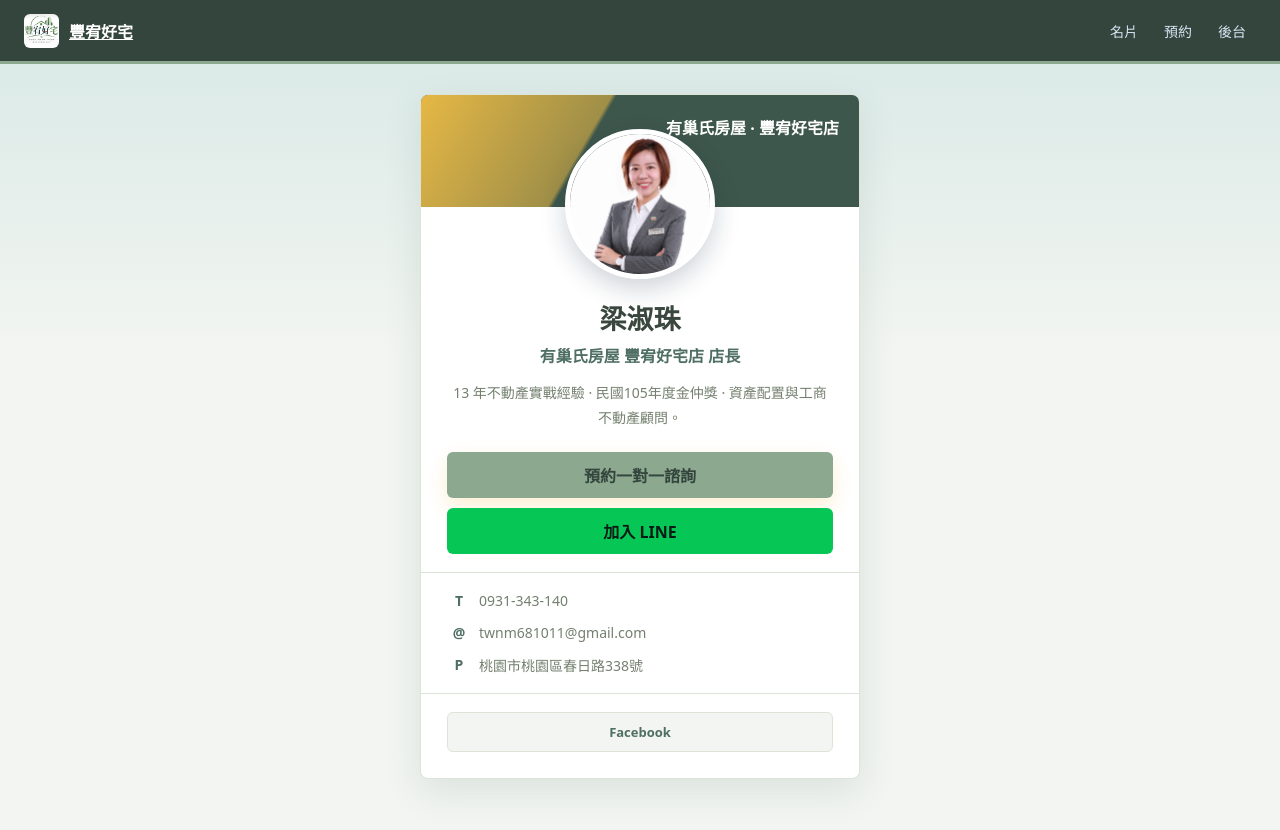
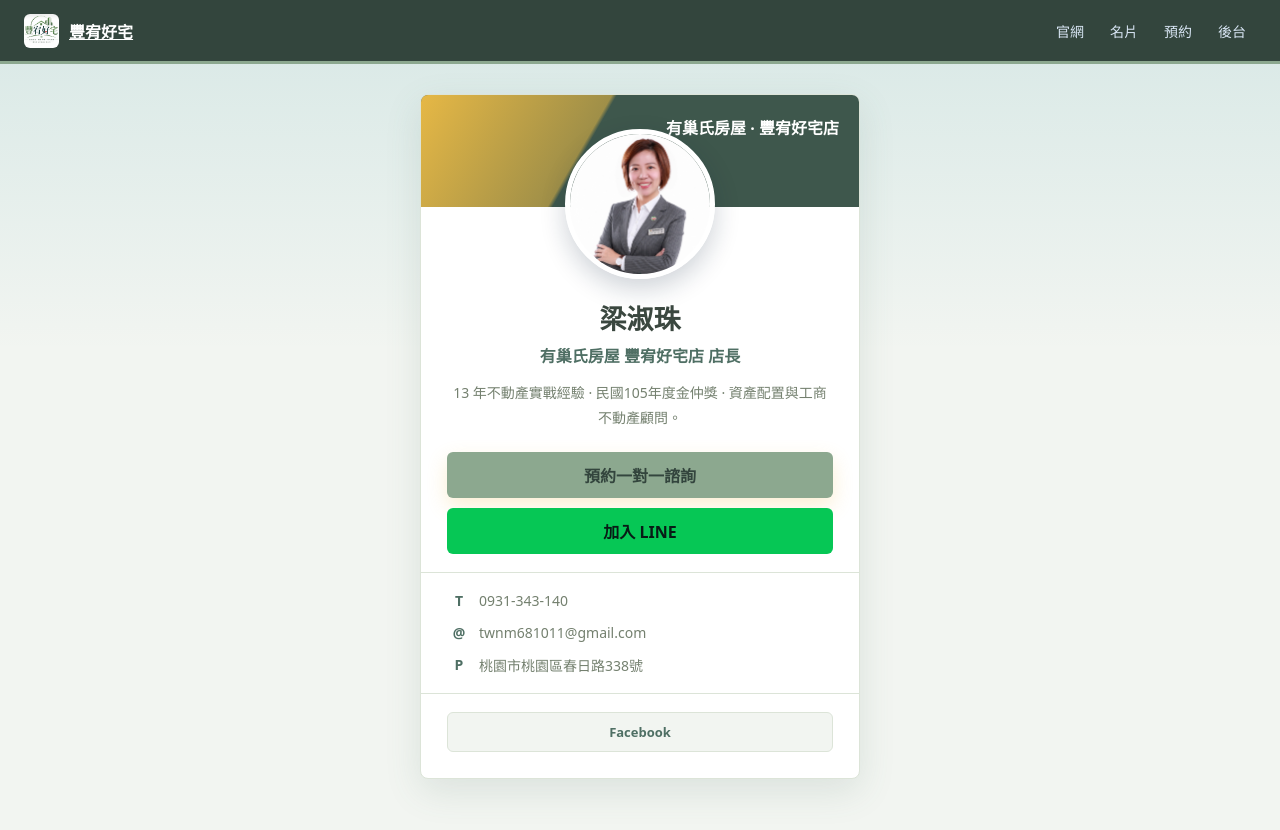
Before and after one commit to twnm681011/liang-shuzhu-booking-system, a Next.js app: page /card in a window 1280 px wide. Shown: the top 830 px of the page. Built offline with nearby package versions, Linux system fonts and the light colour scheme.

Commit message:
預約系統加入官網連結，與個人網站互連

```diff
--- a/src/app/_components/Topbar.tsx
+++ b/src/app/_components/Topbar.tsx
@@ -8,6 +8,7 @@
         <span>{admin ? "預約管理" : "豐宥好宅"}</span>
       </Link>
       <nav className="topnav" aria-label="主要導覽">
+        <a href="https://twnm681011.github.io/liang-shuzhu-realtor-site/">官網</a>
         <Link href="/card">名片</Link>
         <Link href="/card/booking">預約</Link>
         <Link href="/admin/appointments">後台</Link>
```
